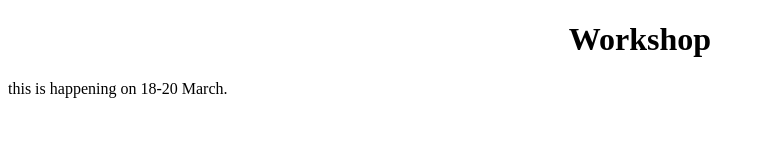
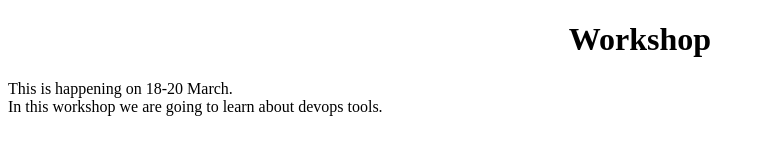
Before and after one commit to Yaghnesh2403/sample, a plain HTML site: page index.html in a window 1280 px wide. Shown: the whole page, without its empty margins (0-765 px from the left). Drawn offline with Linux system fonts and the light colour scheme.

```diff
--- a/index.html
+++ b/index.html
@@ -7,7 +7,8 @@
 <body>
     <h1 align="center">Workshop</h1>
     <p>
-        this is happening on 18-20 March.
+        This is happening on 18-20 March.<br>
+        In this workshop we are going to learn about devops tools.
     </p>
 </body>
 </html>
```
